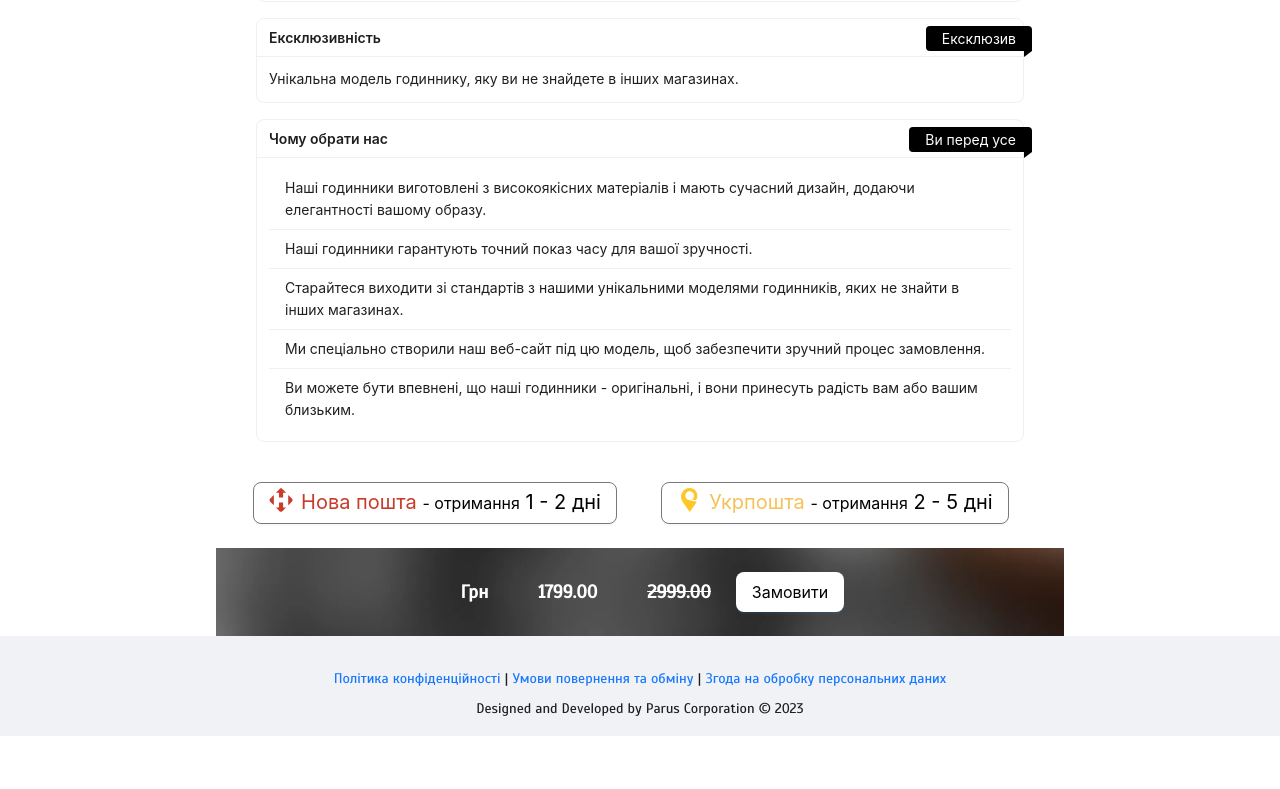
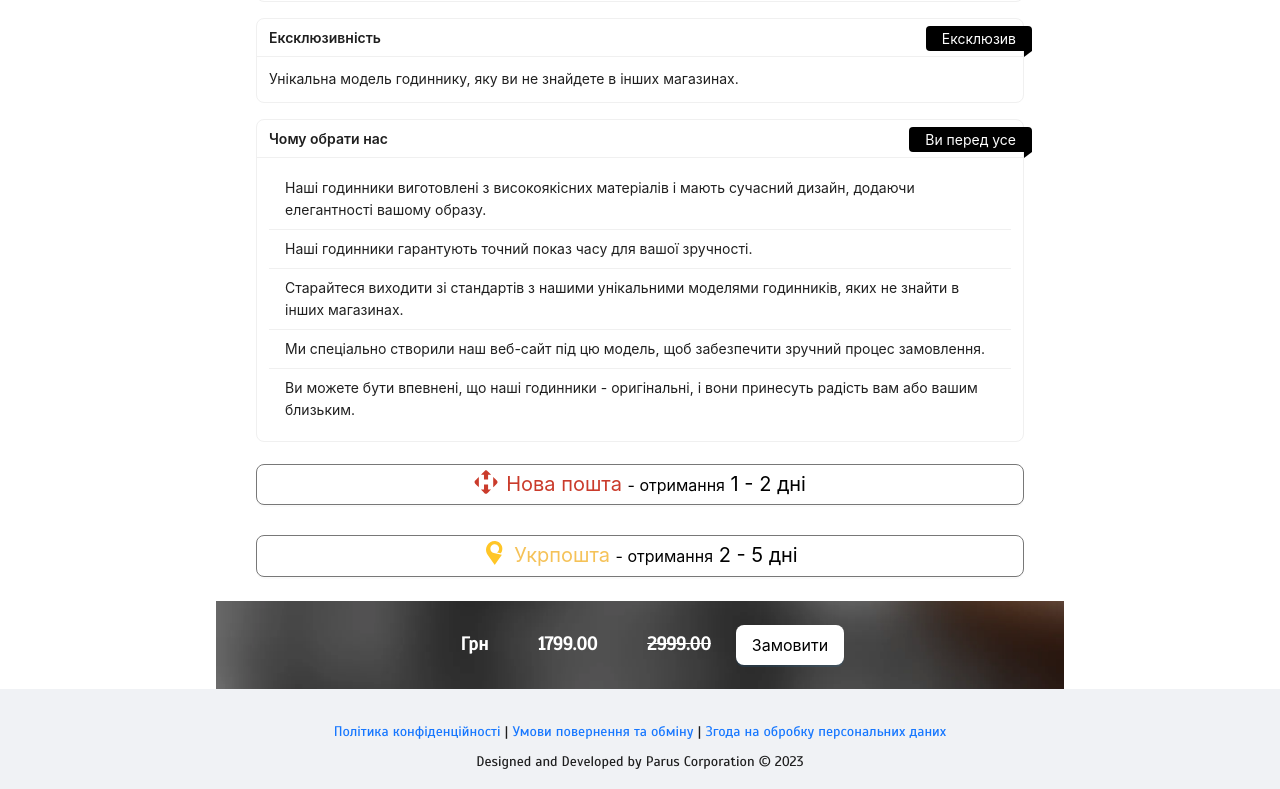
Before and after one commit to kova1chuk/watch-lending, a Next.js app: page /watch in a window 1280 px wide. Shown: the part 4514-5303 px from the top of the page. Before the commit the page ends 5250 px from the top, so only its background shows below. Built offline with nearby package versions, Linux system fonts and the light colour scheme.

Commit message:
Upd: styles shipping buttons

```diff
--- a/src/components/OrderBlock/ShippingButtons.tsx
+++ b/src/components/OrderBlock/ShippingButtons.tsx
@@ -13,9 +13,12 @@ const ShippingButtons: React.FC<ShippingButtonsProps> = ({
     <Row
       justify="space-around"
       align="middle"
-      style={{ maxWidth: "800px", margin: "0 auto" }}
+      style={{ maxWidth: "800px", width: "100%", margin: "0 auto" }}
     >
-      <Row justify="center" style={{ margin: "0.35rem" }}>
+      <Row
+        justify="center"
+        style={{ margin: "0.35rem 0", padding: "0 1rem", width: "100%" }}
+      >
         <Button
           type="default"
           size="large"
@@ -29,6 +32,7 @@ const ShippingButtons: React.FC<ShippingButtonsProps> = ({
             display: "flex",
             justifyContent: "center",
             height: "2.6rem",
+            width: "100%",
           }}
           icon={
             <Image
@@ -58,7 +62,10 @@ const ShippingButtons: React.FC<ShippingButtonsProps> = ({
           </p>
         </Button>
       </Row>
-      <Row justify="center" style={{ margin: "1.5rem" }}>
+      <Row
+        justify="center"
+        style={{ margin: "1.5rem 0", padding: "0 1rem", width: "100%" }}
+      >
         <Button
           type="default"
           size="large"
@@ -72,6 +79,7 @@ const ShippingButtons: React.FC<ShippingButtonsProps> = ({
             display: "flex",
             justifyContent: "center",
             height: "2.6rem",
+            width: "100%",
           }}
           icon={
             <Image
```
